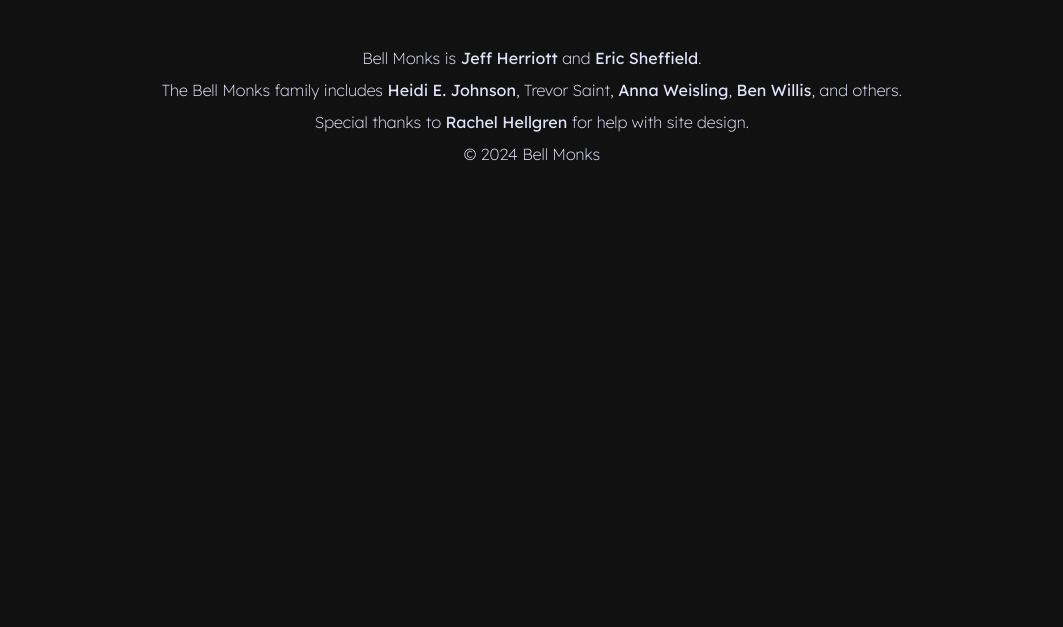
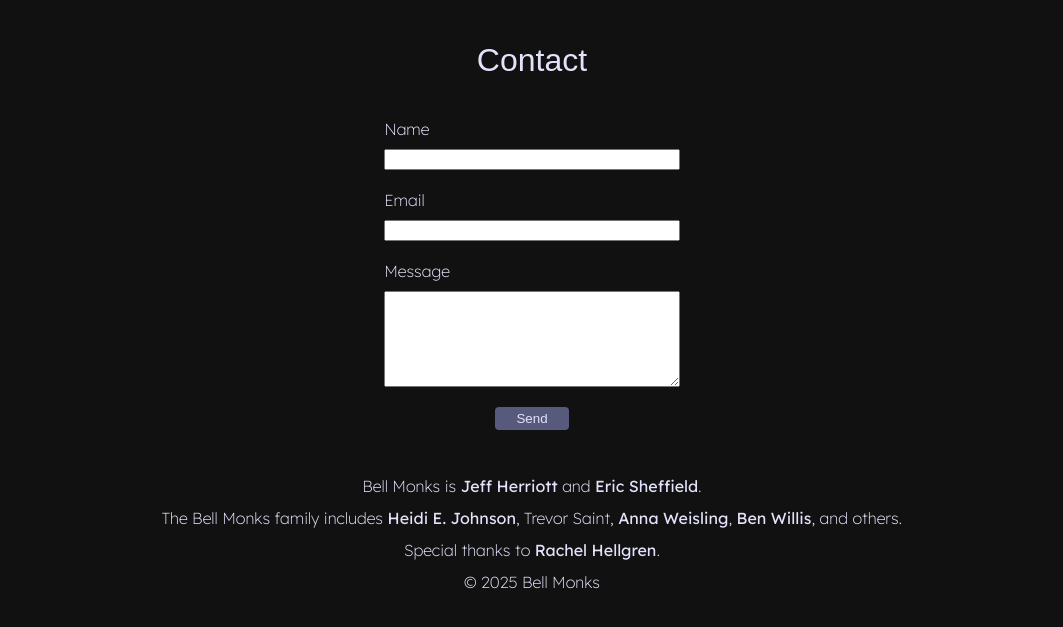
Before and after one commit to ersheff/bell-monks-site, a plain HTML site: page index.html in a window 1280 px wide. Shown: the part 1269-1896 px from the top of the page, without its empty margins (108-1171 px from the left). Before the commit the page ends 1479 px from the top, so only its background shows below. Drawn offline with nearby package versions, Linux system fonts and the light colour scheme; a web font is replaced by a local one.

Commit message:
added contact form

```diff
--- a/index.html
+++ b/index.html
@@ -18,9 +18,7 @@
 
   <header>
 
-    <div class="banner">
-      <h1>Bell Monks</h1>
-    </div>
+    <h1>Bell Monks</h1>
 
     <nav>
       <ul>
@@ -87,6 +85,74 @@
         referrerpolicy="strict-origin-when-cross-origin" allowfullscreen></iframe>
     </div>
 
+    <h2>Contact</h2>
+
+    <div class="contact-container" x-data="{
+      sending: false,
+      sent: false,
+      failed: false,
+      async sendMessage(el) {
+        const formData = new FormData(el);
+        const contents = {
+          method: 'POST',
+          headers: {
+            'Content-Type': 'application/json',
+            'Accept': 'application/json'
+          },
+          body: JSON.stringify({
+            name: formData.get('name'),
+            email: formData.get('email'),
+            message: formData.get('message'),
+            _subject: 'Contact from bellmonks.com'
+          })
+        }
+        try {
+          this.sending = true;
+          const success = await fetch('https://formsubmit.co/ajax/bellmonks@gmail.com', contents);
+          if (success.ok) {
+            this.sent = true;
+          } else {
+            console.log('Send failed.');
+            this.failed = true;
+          }
+        } catch (err) {
+          console.log(err);
+          this.failed = true;
+        }
+      }
+    }">
+      <form x-show="!sending" @submit.prevent="sendMessage($el)">
+        <div>
+          <label for="name">Name</label>
+          <input type="text" name="name" required>
+        </div>
+        <div>
+          <label for="email">Email</label>
+          <input type="email" name="email" required>
+        </div>
+        <div>
+          <label for="message">Message</label>
+          <textarea name="message" rows="6"></textarea>
+        </div>
+        <button type="submit">Send</button>
+        <input type="text" name="_honey" style="display:none">
+      </form>
+
+      <div x-show="sending && !sent">
+        <p>Sending...</p>
+      </div>
+
+      <div x-show="failed">
+        <p>Sorry, your message failed to send. Please try again.</p>
+      </div>
+
+      <div class="send-acknowledgement" x-show="sent">
+        <p>Thanks for your message.</p>
+        <p>We'll get back to you soon.</p>
+      </div>
+
+    </div>
+
     <div class="acknowledgements-container">
       <p>Bell Monks is <a href="https://jeffherriott.com" target="_blank">Jeff Herriott</a> and <a
           href="https://www.ericsheffield.net" target="_blank">Eric
@@ -96,8 +162,8 @@
         Trevor Saint, <a href="https://aweisling.com/" target="_blank">Anna Weisling</a>, <a
           href="http://www.benwillis.us/" target="_blank">Ben Willis</a>, and others.</p>
       <p>Special thanks to <a href="https://www.linkedin.com/in/rachel-hellgren-6a165a111" target="_blank">Rachel
-          Hellgren</a> for help with site design.</p>
-      <p>&copy; 2024 Bell Monks</p>
+          Hellgren</a>.</p>
+      <p>&copy; 2025 Bell Monks</p>
     </div>
 
   </div>
--- a/style.css
+++ b/style.css
@@ -51,6 +51,12 @@ header {
   }
 }
 
+h2 {
+  font-family: 'Lexend Peta', sans-serif;
+  font-weight: 100;
+  font-size: 2rem;
+}
+
 nav {
   ul {
     height: var(--full);
@@ -61,6 +67,38 @@ nav {
     justify-content: center;
     align-items: center;
     gap: var(--half);
+  }
+}
+
+.contact-container {
+  width: 100%;
+  display: flex;
+  flex-direction: column;
+  align-items: center;
+
+  form {
+    width: 100%;
+    max-width: 30ch;
+    display: flex;
+    flex-direction: column;
+    align-items: center;
+    gap: var(--quarter);
+
+    div {
+      display: flex;
+      flex-direction: column;
+      gap: 10px;
+      width: 100%;
+    }
+
+    button {
+      width: 10ch;
+      background-color: var(--grey);
+      color: var(--lt-grey);
+      border: none;
+      border-radius: 4px;
+      padding: 4px;
+    }
   }
 }
 
@@ -109,6 +147,7 @@ nav {
     }
   }
 
+  .send-acknowledgement,
   .acknowledgements-container {
     line-height: 2em;
     text-align: center;
```
Also changed, not shown: 1 other file.
